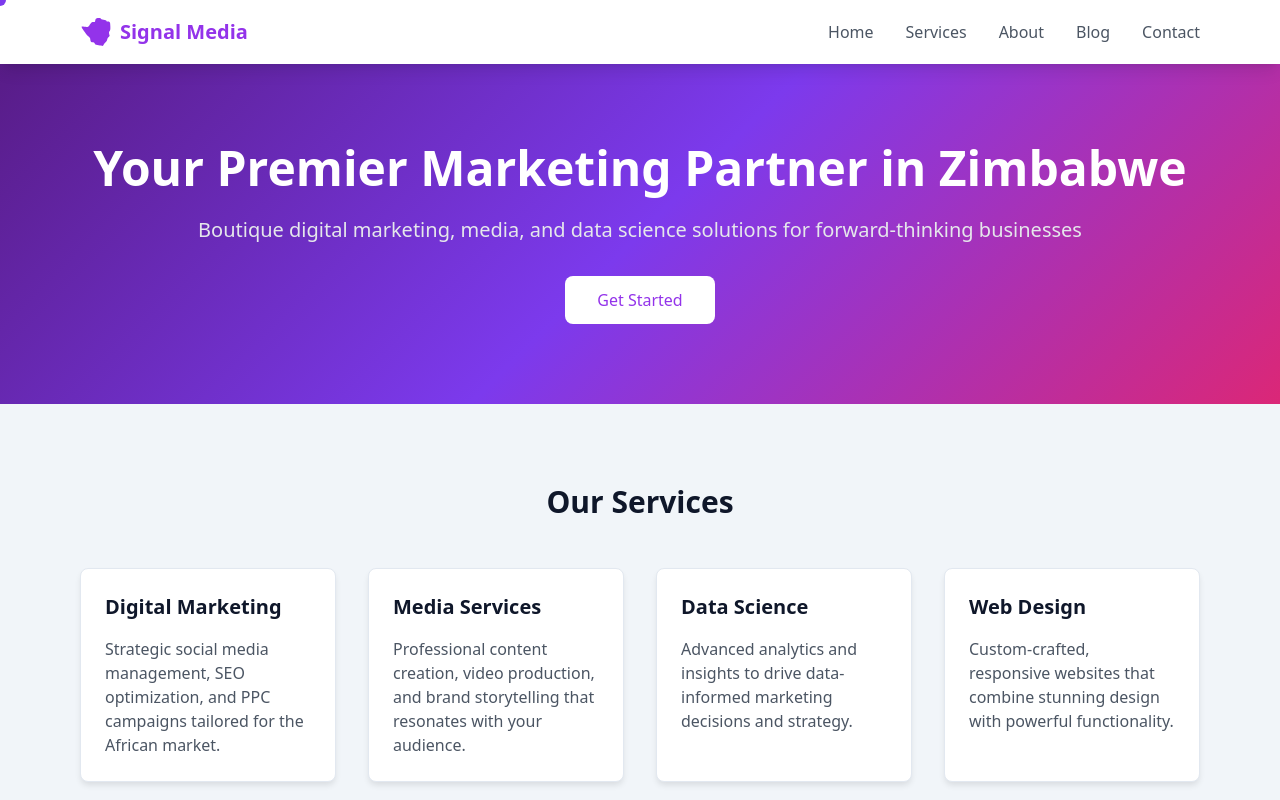
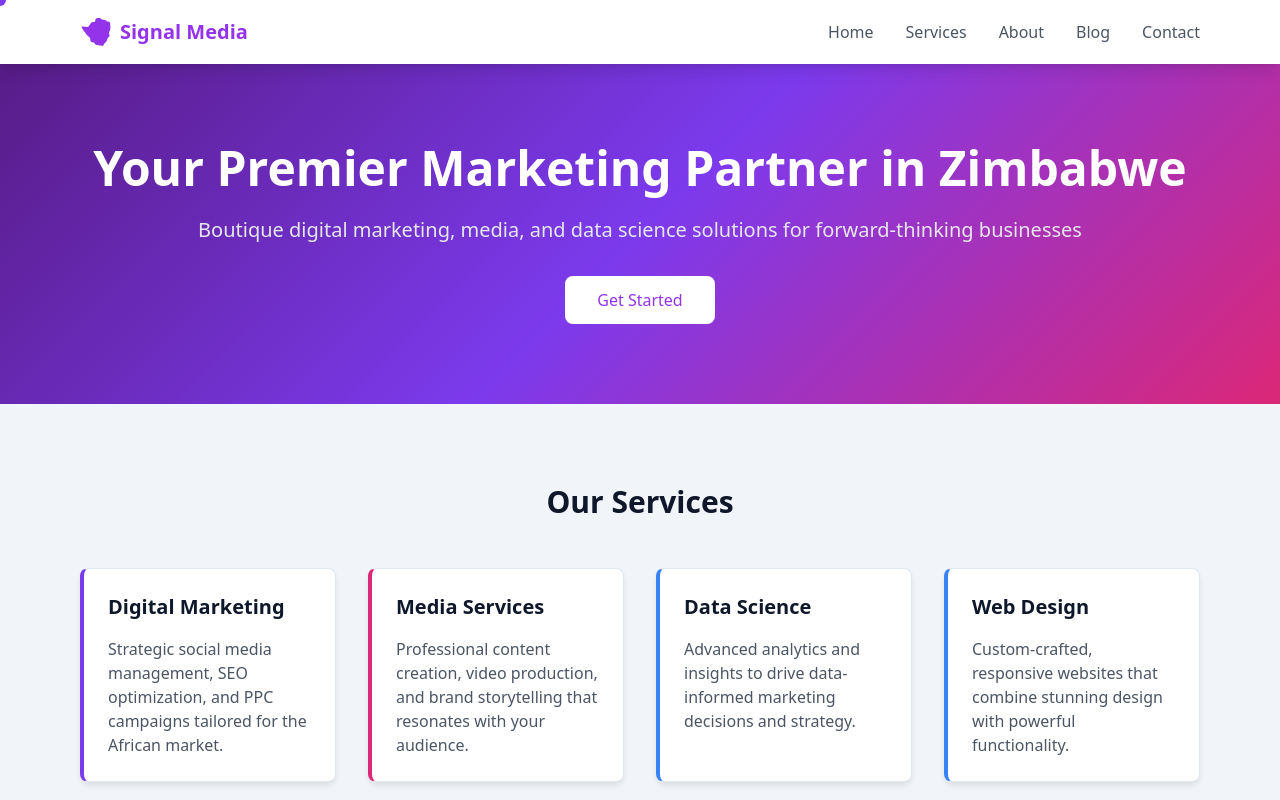
Before and after one commit to alaricjames/signal-media-project, a React (Vite) app: page / in a window 1280 px wide. Shown: the top 800 px of the page. Built offline with nearby package versions, Linux system fonts and the light colour scheme.

Commit message:
coloured edges

```diff
--- a/src/App.css
+++ b/src/App.css
@@ -87,3 +87,28 @@ body {
 .cursor-light {
   background-color: white;
 }
+
+/* Add this to your existing styles */
+.card-surface.border-l-4 {
+  border-left-width: 4px;
+  border-left-style: solid;
+  border-top: 1px solid #E2E8F0;
+  border-right: 1px solid #E2E8F0;
+  border-bottom: 1px solid #E2E8F0;
+}
+
+.border-purple-600 {
+  border-left-color: var(--primary-purple);
+}
+
+.border-pink-600 {
+  border-left-color: var(--primary-pink);
+}
+
+.border-indigo-600 {
+  border-left-color: var(--primary-blue);
+}
+
+.border-blue-600 {
+  border-left-color: var(--primary-blue);
+}
```
